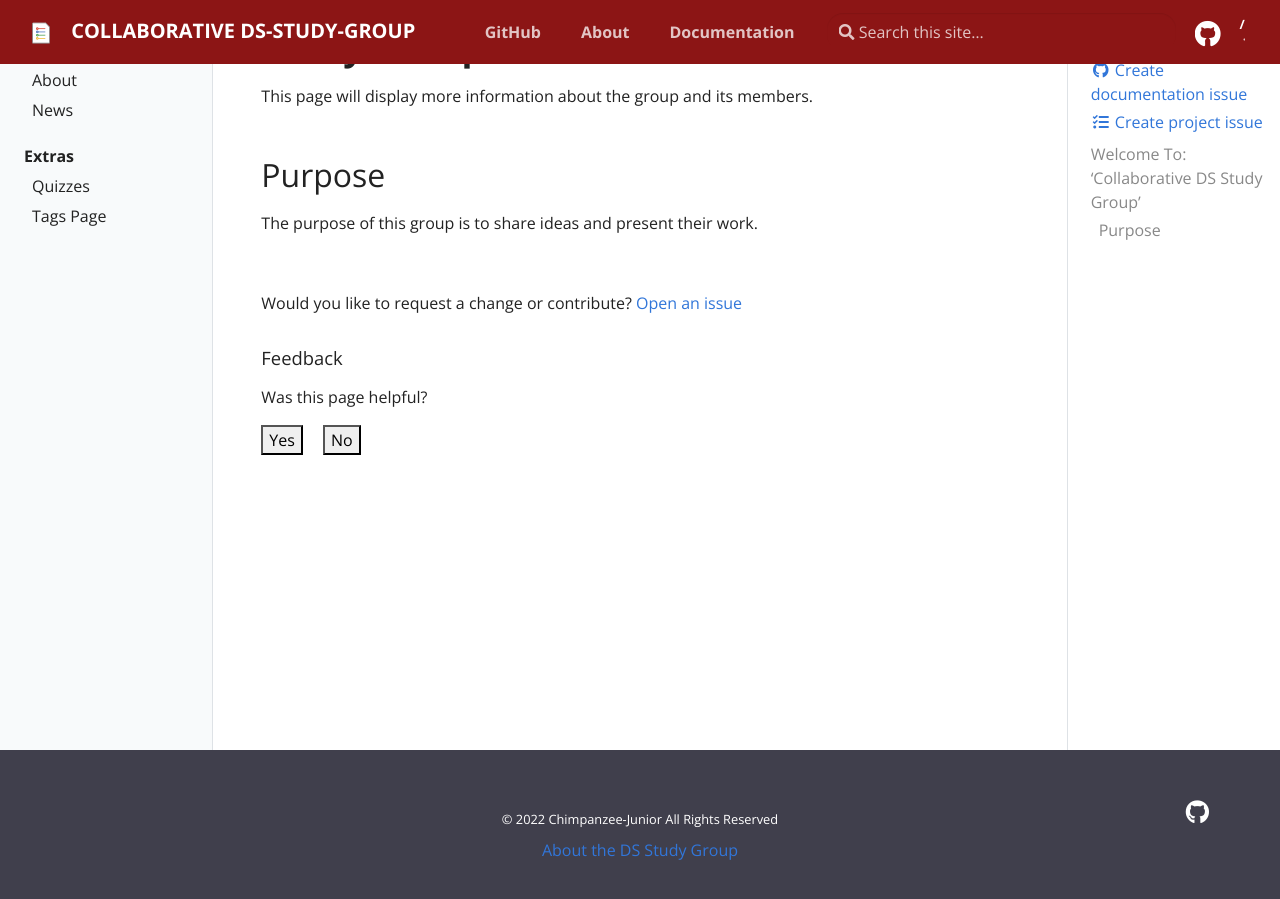
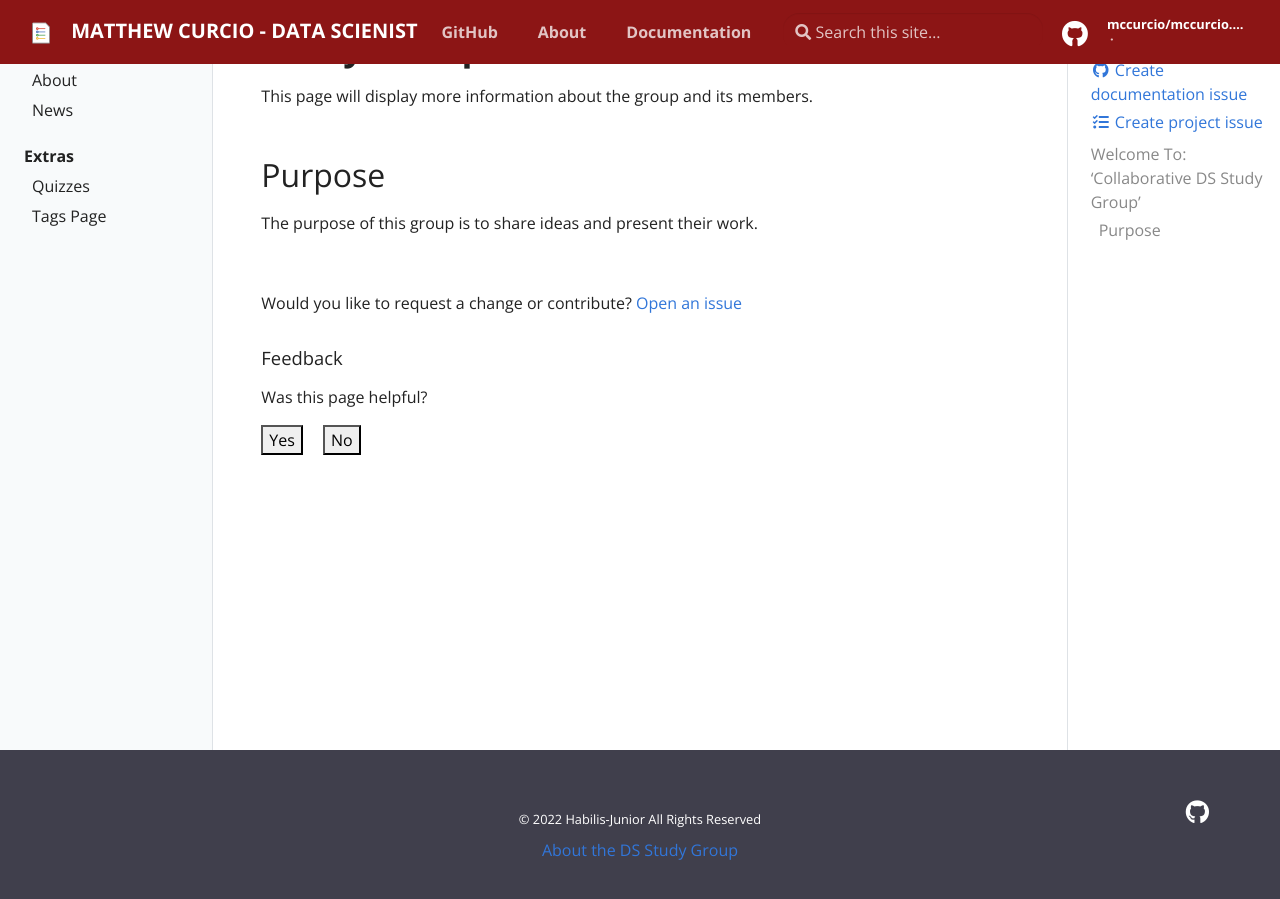
Before and after one commit to mccurcio/mccurcio.github.io, a Jekyll site: the page built from pages/index.md, in a window 1280 px wide and 900 px high, scrolled down 134 px. Built offline with Jekyll 4.4.1, drawn with Linux system fonts in a browser that asks for light colours.

Commit message:
Update _config.yml

```diff
--- a/_config.yml
+++ b/_config.yml
@@ -14,22 +14,22 @@
 # You can create any custom variable you would like, and they will be accessible
 # in the templates via {{ site.myvariable }}.
 
-title: Collaborative DS-Study-Group
-email: your-email@domain.com
-author: Chimpanzee-Junior
+title: Matthew Curcio - Data Scienist
+email: matt.curcio.ri@gmail.com
+author: Habilis-Junior
 description: > # this means to ignore newlines until "baseurl:"
-  This study group is to promote Teamwork, Collaboration and Presntation of ideas so that its members can grow skills important for Data Science.
+  See one, Do one, Write one!
 
 # Add your baseurl here (your repository) but DO NOT CHANGE THE LINE NUMBER without editing .circleci/circle_urls.sh
 baseurl: "" # the subpath of your site, e.g. /blog
 
 # This is mostly for testing
-url: "https://<username>.github.io" # the base hostname & protocol for your site
+url: "https://mccurcio.github.io" # the base hostname & protocol for your site
 
 # Social (First three Required)
-repo: "https://github.com/<username>/<repo>"
-github_user: "<username>"
-github_repo: "<repo>"
+repo: "https://github.com/mccurcio/<repo>"
+github_user: "mccurcio"
+github_repo: "mccurcio.github.io"
 github_branch: "master"
 
 # Optional
```
